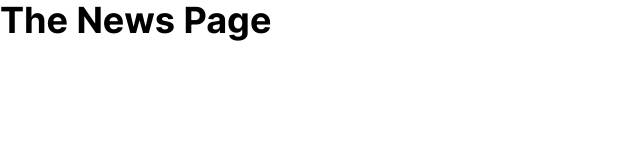
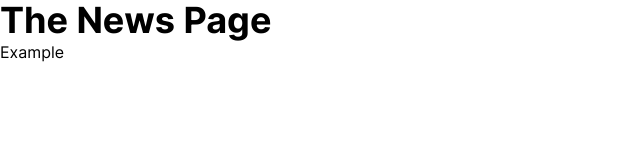
Before and after one commit to takahiromitsui/meetup-nextjs, a Next.js app: page /news in a window 1280 px wide. Shown: the top 160 px of the page, without its empty margins (0-640 px from the left). Built offline with nearby package versions, Linux system fonts and the light colour scheme.

Commit message:
Add an example link

```diff
--- a/src/pages/news/index.tsx
+++ b/src/pages/news/index.tsx
@@ -1,4 +1,14 @@
+import Link from 'next/link';
+import { Fragment } from 'react';
+
 const NewsPage = () => {
-  return <h1>The News Page</h1>;
+  return (
+    <Fragment>
+      <h1>The News Page</h1>
+      <ul>
+        <Link href='/news/example'>Example</Link>
+      </ul>
+    </Fragment>
+  );
 };
 export default NewsPage;
```
